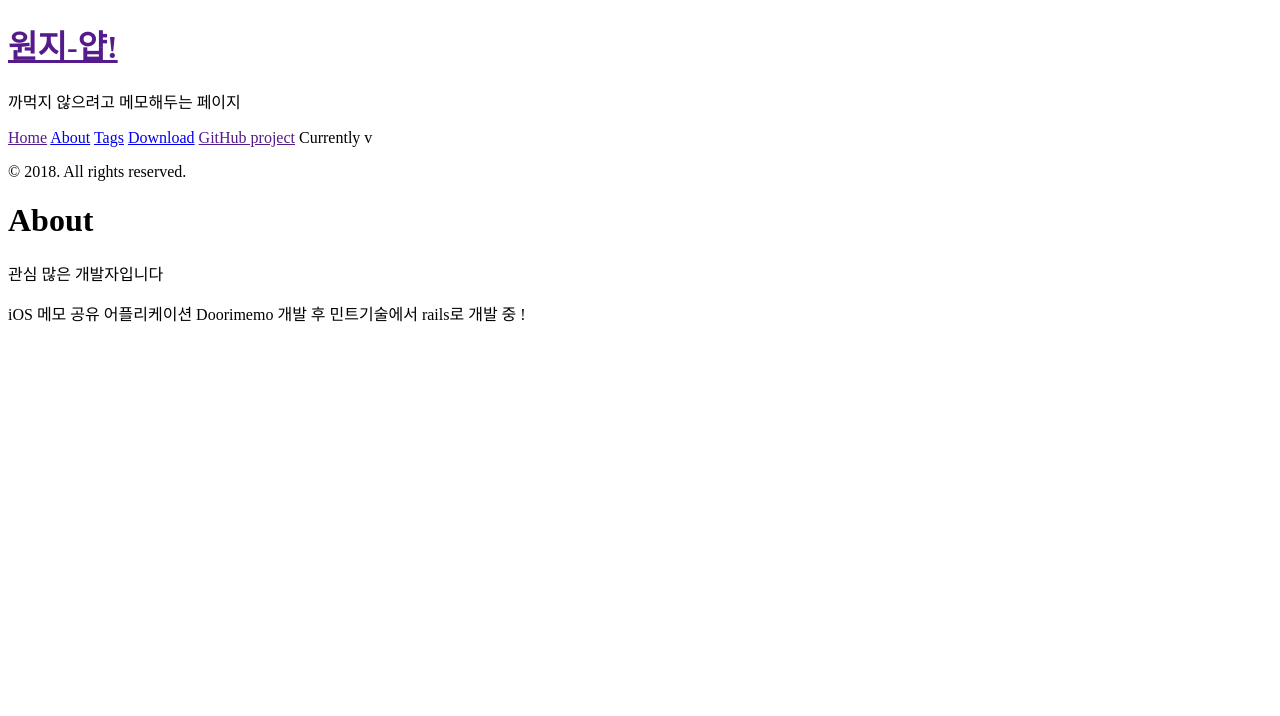
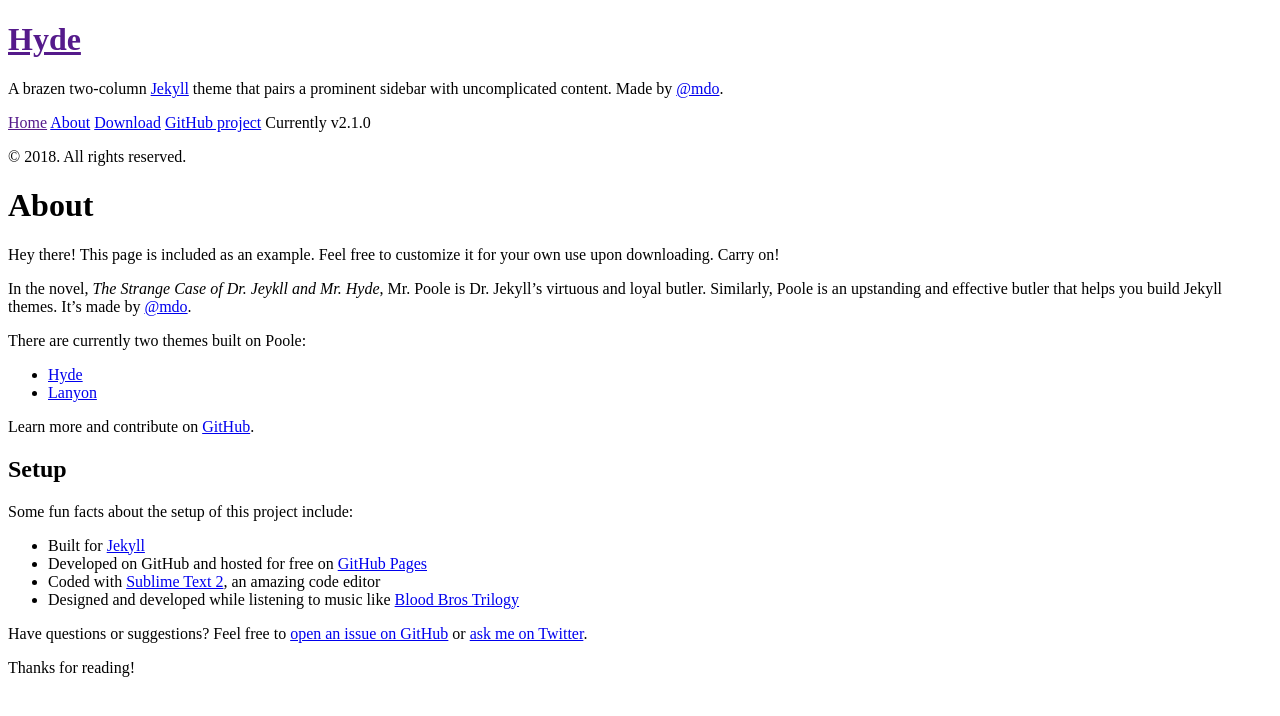
Before and after one commit to wonjiyap/wonjiyap.github.io, a Jekyll site: the page built from about.md, in a window 1280 px wide. Shown: the top 716 px of the page. Built offline with Jekyll 4.4.1, drawn with Linux system fonts in a browser that asks for light colours; Markdown is read by kramdown in place of the engine named in the settings.

Commit message:
edit theme

```diff
--- /dev/null
+++ b/CNAME
@@ -0,0 +1 @@
+hyde.getpoole.com
--- a/_config.yml
+++ b/_config.yml
@@ -1,30 +1,3 @@
-# Welcome to Jekyll!
-#
-# This config file is meant for settings that affect your whole blog, values
-# which you are expected to set up once and rarely edit after that. If you find
-# yourself editing this file very often, consider using Jekyll's data files
-# feature for the data you need to update frequently.
-#
-# For technical reasons, this file is *NOT* reloaded automatically when you use
-# 'bundle exec jekyll serve'. If you change this file, please restart the server process.
-
-# Site settings
-# These are used to personalize your new site. If you look in the HTML files,
-# you will see them accessed via {{ site.title }}, {{ site.email }}, and so on.
-# You can create any custom variable you would like, and they will be accessible
-# in the templates via {{ site.myvariable }}.
-title: 원지-얍!
-email: wonjilee89@gmail.com
-description: >- # this means to ignore newlines until "baseurl:"
-  까먹지 않으려고 메모해두는 페이지
-baseurl: "" # the subpath of your site, e.g. /blog
-url: "" # the base hostname & protocol for your site, e.g. http://example.com
-github_username:  wonjiyap
-
-# Build settings
-plugins:
-  - jekyll-feed
-
 # Dependencies
 markdown:         redcarpet
 highlighter:      pygments
@@ -33,14 +6,21 @@ highlighter:      pygments
 permalink:        pretty
 relative_permalinks: true
 
-# Exclude from processing.
-# The following items will not be processed, by default. Create a custom list
-# to override the default setting.
-# exclude:
-#   - Gemfile
-#   - Gemfile.lock
-#   - node_modules
-#   - vendor/bundle/
-#   - vendor/cache/
-#   - vendor/gems/
-#   - vendor/ruby/
+# Setup
+title:            Hyde
+tagline:          'A Jekyll theme'
+description:      'A brazen two-column <a href="http://jekyllrb.com" target="_blank">Jekyll</a> theme that pairs a prominent sidebar with uncomplicated content. Made by <a href="https://twitter.com/mdo" target="_blank">@mdo</a>.'
+url:              http://hyde.getpoole.com
+baseurl:          /
+
+author:
+  name:           'Mark Otto'
+  url:            https://twitter.com/mdo
+
+paginate:         5
+
+# Custom vars
+version:          2.1.0
+
+github:
+  repo:           https://github.com/poole/hyde
--- a/about.md
+++ b/about.md
@@ -1,9 +1,30 @@
 ---
 layout: page
 title: About
-permalink: /about/
 ---
 
-관심 많은 개발자입니다
+<p class="message">
+  Hey there! This page is included as an example. Feel free to customize it for your own use upon downloading. Carry on!
+</p>
 
-iOS 메모 공유 어플리케이션 Doorimemo 개발 후 민트기술에서 rails로 개발 중 !
+In the novel, *The Strange Case of Dr. Jeykll and Mr. Hyde*, Mr. Poole is Dr. Jekyll's virtuous and loyal butler. Similarly, Poole is an upstanding and effective butler that helps you build Jekyll themes. It's made by [@mdo](https://twitter.com/mdo).
+
+There are currently two themes built on Poole:
+
+* [Hyde](http://hyde.getpoole.com)
+* [Lanyon](http://lanyon.getpoole.com)
+
+Learn more and contribute on [GitHub](https://github.com/poole).
+
+## Setup
+
+Some fun facts about the setup of this project include:
+
+* Built for [Jekyll](http://jekyllrb.com)
+* Developed on GitHub and hosted for free on [GitHub Pages](https://pages.github.com)
+* Coded with [Sublime Text 2](http://sublimetext.com), an amazing code editor
+* Designed and developed while listening to music like [Blood Bros Trilogy](https://soundcloud.com/maddecent/sets/blood-bros-series)
+
+Have questions or suggestions? Feel free to [open an issue on GitHub](https://github.com/poole/issues/new) or [ask me on Twitter](https://twitter.com/mdo).
+
+Thanks for reading!
```
Also changed, not shown: Gemfile (deleted, +0 -30 lines), _includes/post_tags.html (deleted, +0 -11 lines), _layouts/tag.html (deleted, +0 -14 lines), _posts/2012-02-06-whats-jekyll.md (added, +12 -0 lines), _posts/2012-02-07-example-content.md (added, +138 -0 lines), _posts/2013-12-28-introducing-hyde.md (added, +37 -0 lines), _posts/2018-10-16-new.md (deleted, +0 -6 lines), assets/main.css (deleted, +0 -10 lines), atom.xml (added, +28 -0 lines), index.html (added, +37 -0 lines), index.md (deleted, +0 -6 lines), tags.md (deleted, +0 -15 lines), tags/rails.md (deleted, +0 -5 lines), Gemfile.lock (deleted), 2 more files.
